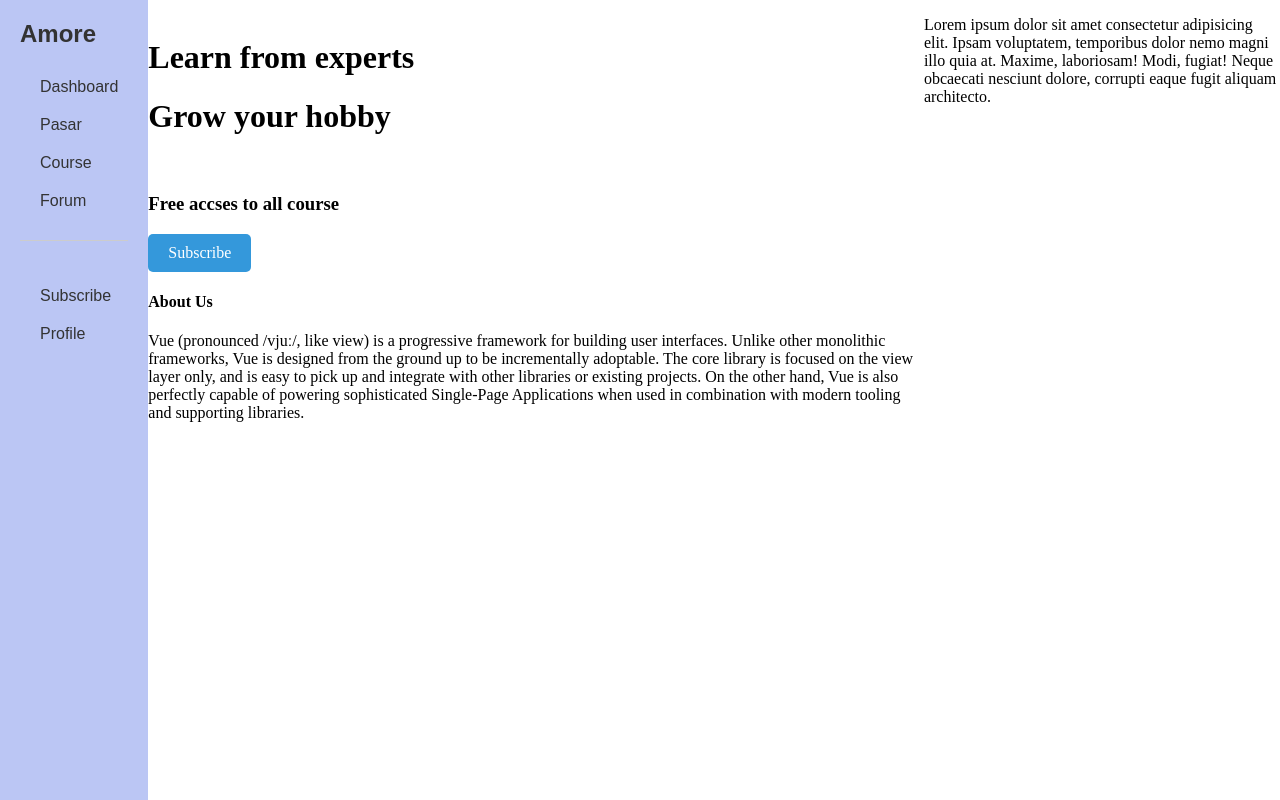
After one commit to miamore7/project-amore, a PHP site: page /subscribe.php in a window 1280 px wide. The commit adds this page. Run offline with PHP 8.4, Linux system fonts and the light colour scheme.

Commit message:
add subscribe page

```diff
--- a/css/sidebar.css
+++ b/css/sidebar.css
@@ -76,3 +76,17 @@ nav ul li a i {
     margin-right: 10px;
     color: #666;
 }
+
+.subs a {
+    display: inline-block;
+    padding: 10px 20px;
+    background-color: #3498db;
+    color: #fff;
+    text-decoration: none;
+    border-radius: 5px;
+    transition: background-color 0.3s ease;
+}
+
+.subs a:hover {
+    background-color: #2980b9;
+}
--- a/css/style.css
+++ b/css/style.css
@@ -58,7 +58,6 @@ input[type="password"] {
     border-radius: 6px;
     box-sizing: border-box;
     text-align: center;
-    color: #FFD541;
 }
 
 #submitRegister,
--- a/sidebar.php
+++ b/sidebar.php
@@ -16,7 +16,7 @@
  </nav>
  <div class="others">
    <ul>
-     <li><a href="#"><i class="fas fa-user-plus"></i> Subscribe</a></li>
+     <li><a href="subscribe.php"><i class="fas fa-user-plus"></i> Subscribe</a></li>
      <li><a href="#"><i class="fas fa-user"></i> Profile</a></li>
    </ul>
  </div>
--- /dev/null
+++ b/subscribe.php
@@ -0,0 +1,22 @@
+<?php
+include('sidebar.php');
+?>
+
+<div>
+    <br>
+    <h1>
+        Learn from experts
+    </h1>
+    <h1>Grow your hobby</h1>
+    <br>
+    <h3>Free accses to all course</h3>
+    <div class="subs">
+        <a href="">Subscribe</a>
+    </div>
+    <h4>About Us</h4>
+    <p>Vue (pronounced /vjuː/, like view) is a progressive framework for building user interfaces. Unlike other monolithic frameworks, Vue is designed from the ground up to be incrementally adoptable. The core library is focused on the view layer only, and is easy to pick up and integrate with other libraries or existing projects. On the other hand, Vue is also perfectly capable of powering sophisticated Single-Page Applications when used in combination with modern tooling and supporting libraries.</p>
+</div>
+
+<div>
+    <p>Lorem ipsum dolor sit amet consectetur adipisicing elit. Ipsam voluptatem, temporibus dolor nemo magni illo quia at. Maxime, laboriosam! Modi, fugiat! Neque obcaecati nesciunt dolore, corrupti eaque fugit aliquam architecto.</p>
+</div>
```
